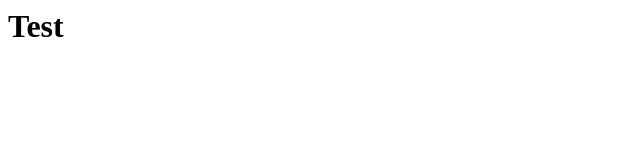
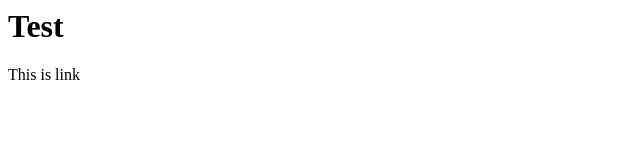
Before and after one commit to Usman2661/basic-git-workflow, a plain HTML site: page index.html in a window 1280 px wide. Shown: the full height of the page, 0-640 px from the left. Drawn offline with Linux system fonts and the light colour scheme.

Commit message:
Modified the index.html file

```diff
--- a/index.html
+++ b/index.html
@@ -1,3 +1,5 @@
 <html>
     <h1> Test </h1>
+    <a> This is link</a>
+
 </html>
```
